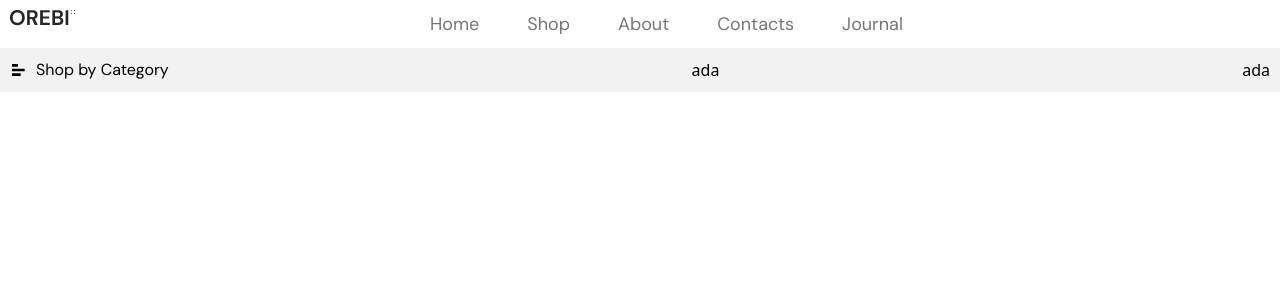
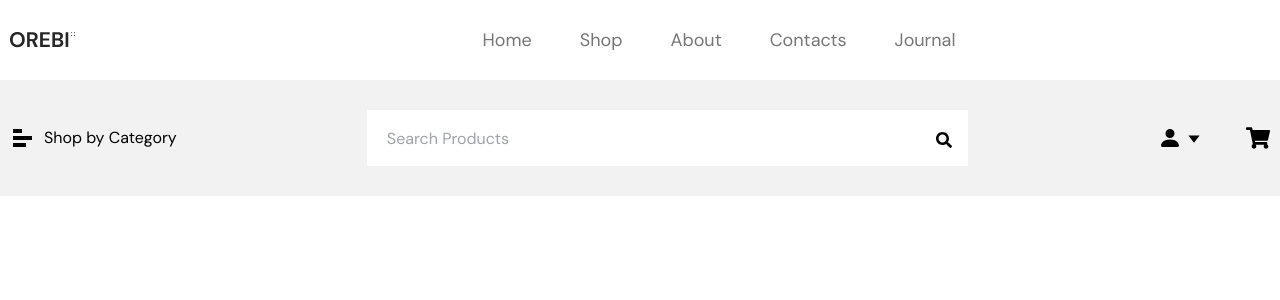
Before and after one commit to Tamim-dev/Orebi, a React (Create React App) app: page / in a window 1280 px wide. Shown: the top 300 px of the page. Built offline with nearby package versions, Linux system fonts and the light colour scheme.

Commit message:
today-26

```diff
--- a/src/components/Hadder.js
+++ b/src/components/Hadder.js
@@ -2,63 +2,151 @@ import React, { useRef, useState, useEffect } from "react";
 import Container from "./layout/Container";
 import Flex from "./layout/Flex";
 import { RiBarChartHorizontalFill } from "react-icons/ri";
+import { FaSearch, FaShoppingCart } from "react-icons/fa";
+import { BsFillPersonFill } from "react-icons/bs";
+import { RxTriangleDown } from "react-icons/rx";
+import { ImCross } from "react-icons/im";
 import List from "./layout/List";
 import ListItem from "./layout/ListItem";
 import Dropdwon from "./Dropdwon";
+import Search from "./Search";
+import Image from "./layout/Image";
+import { Link } from "react-router-dom";
 
 const Hadder = () => {
-  let [show, setShow] = useState(false);
-  let ref = useRef();
+  let [categoryDropDwon, setCategoryDropDwon] = useState(false);
+  let [userLoginDropDwon, setUserLoginDropDwon] = useState(false);
+  let [cartDropDwon, setCartDropDwon] = useState(false);
 
-  useEffect(() => {}, []);
-  document.body.addEventListener("click", (e) => {
-    if (ref.current.contains(e.target)) {
-      setShow(true);
-    } else {
-      setShow(false);
-    }
-  });
+  let categoryref = useRef();
+  let userLoginref = useRef();
+  let cartref = useRef();
+
+  useEffect(() => {
+    document.body.addEventListener("click", (e) => {
+      if (categoryref.current.contains(e.target)) {
+        setCategoryDropDwon(true);
+      } else {
+        setCategoryDropDwon(false);
+      }
+
+      if (userLoginref.current.contains(e.target)) {
+        setUserLoginDropDwon(true);
+      } else {
+        setUserLoginDropDwon(false);
+      }
+
+      if (cartref.current.contains(e.target)) {
+        setCartDropDwon(true);
+      } else {
+        setCartDropDwon(false);
+      }
+    });
+  }, []);
+
   return (
-    <div className="bg-cbg">
+    <div className="bg-cbg py-5">
       <Container>
         <Flex className="flex justify-between">
-          <div>
-            <Dropdwon className="relative" dropref={ref}>
+          <div className=" self-center">
+            <Dropdwon className="relative" dropref={categoryref}>
               <p className="flex items-center gap-2.5 font-dm">
-                <RiBarChartHorizontalFill /> Shop by Category
+                <RiBarChartHorizontalFill className=" lg:text-2xl" /> Shop by
+                Category
               </p>
-              {show && (
+              {categoryDropDwon && (
                 <List className="absolute top-8 w-[263px] bg-cdrop font-dm font-medium text-[#BEBEBE]">
                   <ListItem
-                    className="border border-solid border-[#2D2D2D] px-5 py-4 duration-300 ease-in hover:px-7 hover:text-white"
+                    className="border-b border-solid border-[#2D2D2D] px-5 py-4 duration-100 ease-in hover:px-7 hover:text-white"
                     itemname="Accesories"
                   />
                   <ListItem
-                    className="border border-solid border-[#2D2D2D] px-5 py-4 duration-300 ease-in hover:px-7 hover:text-white"
+                    className="border-b border-solid border-[#2D2D2D] px-5 py-4 duration-100 ease-in hover:px-7 hover:text-white"
                     itemname="Furniture"
                   />
                   <ListItem
-                    className="border border-solid border-[#2D2D2D] px-5 py-4 duration-300 ease-in hover:px-7 hover:text-white"
+                    className="border-b border-solid border-[#2D2D2D] px-5 py-4 duration-100 ease-in hover:px-7 hover:text-white"
                     itemname="Electronics"
                   />
                   <ListItem
-                    className="border border-solid border-[#2D2D2D] px-5 py-4 duration-300 ease-in hover:px-7 hover:text-white"
+                    className="border-b border-solid border-[#2D2D2D] px-5 py-4 duration-100 ease-in hover:px-7 hover:text-white"
                     itemname="Clothes"
                   />
                   <ListItem
-                    className="border border-solid border-[#2D2D2D] px-5 py-4 duration-300 ease-in hover:px-7 hover:text-white"
+                    className="border-b border-solid border-[#2D2D2D] px-5 py-4 duration-100 ease-in hover:px-7 hover:text-white"
                     itemname="Bags"
                   />
                   <ListItem
-                    className="border border-solid border-[#2D2D2D] px-5 py-4 duration-300 ease-in hover:px-7 hover:text-white"
+                    className="border-b border-solid border-[#2D2D2D] px-5 py-4 duration-100 ease-in hover:px-7 hover:text-white"
                     itemname="Home appliances"
                   />
                 </List>
               )}
             </Dropdwon>
           </div>
-          <div>ada</div>
-          <div>ada</div>
+          <div className="relative w-[601px]">
+            <Search
+              className="w-full px-5 py-4 placeholder:font-dm"
+              placeholder="Search Products"
+            />
+            <FaSearch className=" absolute right-4 top-[22px]" />
+          </div>
+          <div className=" self-center">
+            <Flex className="flex lg:gap-x-10">
+              <div>
+                <Dropdwon className="relative" dropref={userLoginref}>
+                  <div className="flex">
+                    <BsFillPersonFill className=" lg:text-2xl" />
+                    <RxTriangleDown className=" lg:text-2xl" />
+                  </div>
+                  {userLoginDropDwon && (
+                    <List className="absolute right-0 top-8 w-[200px] border border-solid border-[#e2e2e2] bg-white text-center font-dm font-medium drop-shadow-lg">
+                      <ListItem
+                        className="border-b border-solid border-[#e2e2e2] px-5 py-4 font-dm duration-300 ease-in hover:bg-cdrop hover:text-white"
+                        itemname="My Account"
+                      />
+                      <ListItem
+                        className="px-5 py-4 font-dm duration-300 ease-in hover:bg-cdrop hover:text-white"
+                        itemname="Log Out"
+                      />
+                    </List>
+                  )}
+                </Dropdwon>
+              </div>
+              <div className="">
+                <Dropdwon className="relative" dropref={cartref}>
+                  <FaShoppingCart className=" lg:text-2xl" />
+                  {cartDropDwon && (
+                    <div className="absolute right-0 top-8 w-[380px] border border-solid border-[#e2e2e2] bg-white drop-shadow-lg">
+                      <div className=" flex p-5">
+                        <Image imgsrc="assets/cartimg.png" />
+                        <div className=" ml-5 w-10/12 self-center font-dm font-bold">
+                          <h2>Black Smart Watch</h2>
+                          <h2 className=" mt-3">$44.00</h2>
+                        </div>
+                        <div className="flex w-2/12 justify-end self-center">
+                          <ImCross className=" text-sm text-cdrop" />
+                        </div>
+                      </div>
+                      <div className=" p-5 font-dm bg-cbg">
+                        <h2 className=" text-base font-bold text-cGrey">
+                          Subtotal: $44.00
+                        </h2>
+                        <div className="mt-3 flex gap-x-5">
+                          <Link className=" border border-solid border-cdrop bg-cdrop px-10 py-4 font-bold text-white duration-300 ease-in hover:bg-white hover:text-black">
+                            View Cart
+                          </Link>
+                          <Link className=" border border-solid border-cdrop bg-cdrop px-10 py-4 font-bold text-white duration-300 ease-in hover:bg-white hover:text-black">
+                            Checkout
+                          </Link>
+                        </div>
+                      </div>
+                    </div>
+                  )}
+                </Dropdwon>
+              </div>
+            </Flex>
+          </div>
         </Flex>
       </Container>
     </div>
--- a/src/components/Navber.js
+++ b/src/components/Navber.js
@@ -22,10 +22,10 @@ const Navber = () => {
   }, []);
 
   return (
-    <nav>
+    <nav className="lg:py-4">
       <Container>
         <Flex className="lg:flex">
-          <div className="lg:w-2/6">
+          <div className="self-center lg:w-[40%]">
             <Image imgsrc="assets/Logo.png" />
           </div>
           <div className="w-4/6">
--- /dev/null
+++ b/src/components/Search.js
@@ -0,0 +1,7 @@
+import React from "react";
+
+const Search = ({className,placeholder}) => {
+  return <input placeholder={placeholder} className={className} />;
+};
+
+export default Search;
```
Also changed, not shown: public/assets/cartimg.png (added).
